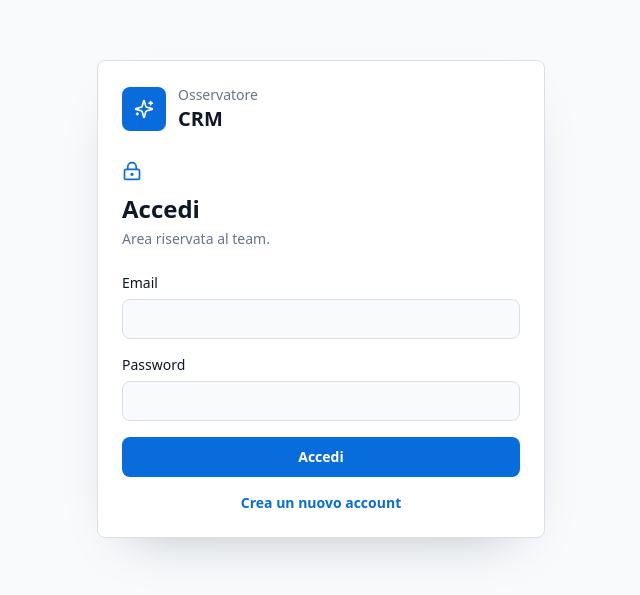
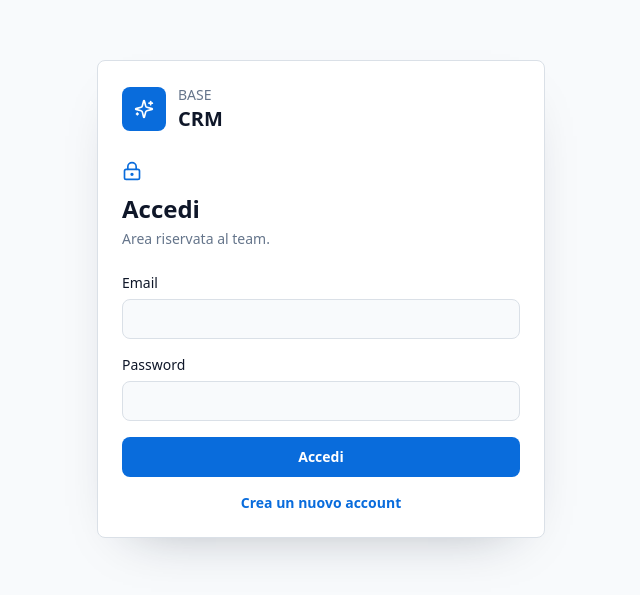
Before and after one commit to dododanieleweb/CRM, a Next.js app: page /login in a window 1280 px wide. Shown: the part 101-696 px from the top of the page, without its empty margins (319-959 px from the left). Built offline with nearby package versions, Linux system fonts and the light colour scheme; no server answers.

Commit message:
Rinomina il CRM in BASE

```diff
--- a/app/layout.tsx
+++ b/app/layout.tsx
@@ -2,7 +2,7 @@ import type { Metadata } from "next";
 import "./globals.css";
 
 export const metadata: Metadata = {
-  title: "Osservatore CRM",
+  title: "BASE CRM",
   description: "CRM professionale per agenzia marketing e quotidiano online"
 };
 
--- a/app/login/page.tsx
+++ b/app/login/page.tsx
@@ -41,7 +41,7 @@ export default function LoginPage() {
       <section className="w-full max-w-md rounded-lg border bg-card p-6 shadow-soft">
         <div className="mb-7 flex items-center gap-3">
           <div className="grid h-11 w-11 place-items-center rounded-lg bg-primary text-primary-foreground"><Sparkles className="h-5 w-5" /></div>
-          <div><p className="text-sm text-muted-foreground">Osservatore</p><h1 className="text-xl font-semibold">CRM</h1></div>
+          <div><p className="text-sm text-muted-foreground">BASE</p><h1 className="text-xl font-semibold">CRM</h1></div>
         </div>
         <div className="mb-6"><LockKeyhole className="mb-3 h-5 w-5 text-primary" /><h2 className="text-2xl font-semibold">{mode === "login" ? "Accedi" : "Crea un account"}</h2><p className="mt-1 text-sm text-muted-foreground">Area riservata al team.</p></div>
         {!configured ? <p className="rounded-lg border border-red-500/30 bg-red-500/10 p-3 text-sm text-red-600">Supabase non e configurato. Imposta le variabili d'ambiente prima del deploy.</p> : <form onSubmit={submit} className="grid gap-4">
--- a/app/page.tsx
+++ b/app/page.tsx
@@ -358,7 +358,7 @@ export default function Home() {
 
   function downloadReport() {
     const lines = [
-      "Osservatore CRM - Report",
+      "BASE CRM - Report",
       `Clienti: ${filteredClients.length}`,
       `Pipeline: € ${new Intl.NumberFormat("it-IT").format(totalValue)}`,
       "",
@@ -469,7 +469,7 @@ export default function Home() {
               <Sparkles className="h-5 w-5" />
             </div>
             <div>
-              <p className="text-sm text-muted-foreground">Osservatore</p>
+              <p className="text-sm text-muted-foreground">BASE</p>
               <h1 className="text-xl font-semibold">CRM</h1>
             </div>
           </div>
@@ -515,7 +515,7 @@ export default function Home() {
                     <Sparkles className="h-5 w-5" />
                   </div>
                   <div>
-                    <p className="text-sm text-muted-foreground">Osservatore</p>
+                    <p className="text-sm text-muted-foreground">BASE</p>
                     <p className="font-semibold">CRM</p>
                   </div>
                 </div>
```
Also changed, not shown: 1 other file (tests, documents, lock files or other folders).
